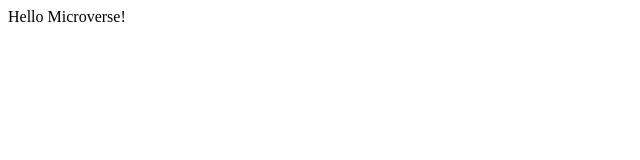
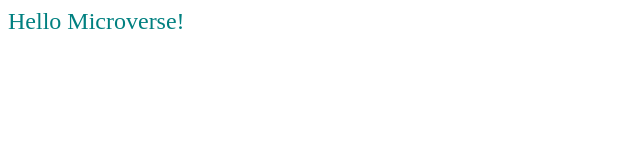
Before and after one commit to enkog/Hello-Microverse, a website: page index.html in a window 1280 px wide. Shown: the whole page, without its empty margins (0-640 px from the left). Drawn offline with Linux system fonts and the light colour scheme.

Commit message:
Add CSS style

```diff
--- a/index.html
+++ b/index.html
@@ -4,9 +4,10 @@
     <meta charset="UTF-8">
     <meta http-equiv="X-UA-Compatible" content="IE=edge">
     <meta name="viewport" content="width=device-width, initial-scale=1.0">
+    <link rel="stylesheet" href="./style.css">
     <title>Hello Microverse</title>
 </head>
 <body>
-    <div>Hello Microverse!</div>
+    <div class="header-text">Hello Microverse!</div>
 </body>
 </html>
--- /dev/null
+++ b/style.css
@@ -0,0 +1,4 @@
+.header-text {
+  color: teal;
+  font-size: 24px;
+}
```
